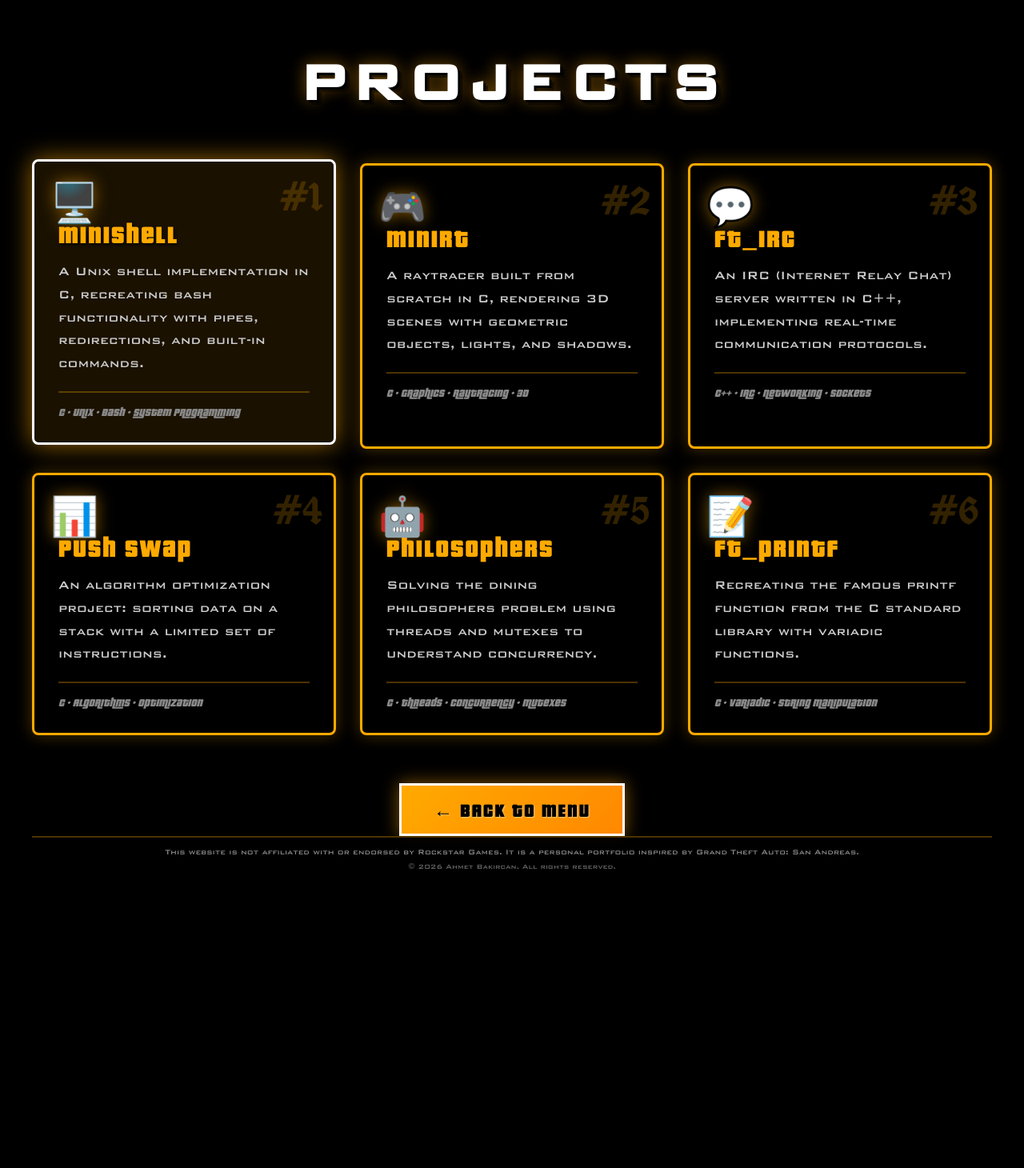
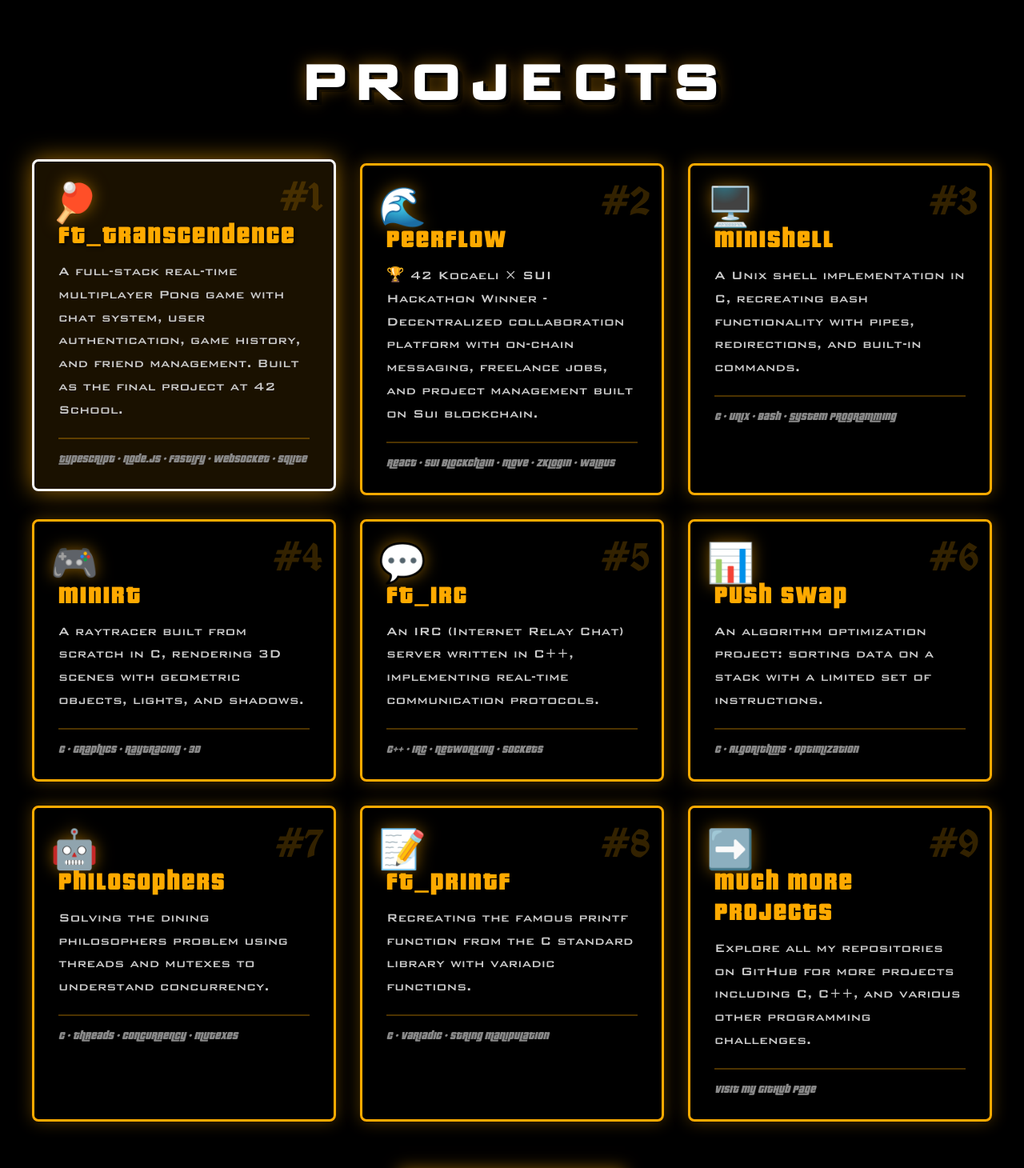
Before and after one commit to Myxoceph/Portfolio, a React (Vite) app in the folder srcs/: page /projects in a window 1280 px wide. Shown: the top 1460 px of the page at 80% size. Before the commit the page ends 1138 px from the top, so only its background shows below. Built offline with nearby package versions, Linux system fonts and the light colour scheme.

Commit message:
Enhance Projects page with new project entries and update GitHub URLs; clean up About page by removing commented code

```diff
--- a/srcs/src/pages/Projects.jsx
+++ b/srcs/src/pages/Projects.jsx
@@ -102,46 +102,67 @@ const Projects = () => {
 
   const projects = [
     {
+      title: 'ft_transcendence',
+      description: 'A full-stack real-time multiplayer Pong game with chat system, user authentication, game history, and friend management. Built as the final project at 42 School.',
+      tech: 'TypeScript • Node.js • Fastify • WebSocket • SQLite',
+      emoji: '🏓',
+      githubUrl: 'https://github.com/Myxoceph/ft_transcendence'
+    },
+    {
+      title: 'PeerFlow',
+      description: '🏆 42 Kocaeli × SUI Hackathon Winner - Decentralized collaboration platform with on-chain messaging, freelance jobs, and project management built on Sui blockchain.',
+      tech: 'React • Sui Blockchain • Move • zkLogin • Walrus',
+      emoji: '🌊',
+      githubUrl: 'https://github.com/Myxoceph/SUI-Hackathon'
+    },
+    {
       title: 'Minishell',
       description: 'A Unix shell implementation in C, recreating bash functionality with pipes, redirections, and built-in commands.',
       tech: 'C • Unix • Bash • System Programming',
       emoji: '🖥️',
-      githubUrl: 'https://github.com/myxoceph'
+      githubUrl: 'https://github.com/Myxoceph/minishell'
     },
     {
       title: 'MiniRT',
       description: 'A raytracer built from scratch in C, rendering 3D scenes with geometric objects, lights, and shadows.',
       tech: 'C • Graphics • Raytracing • 3D',
       emoji: '🎮',
-      githubUrl: 'https://github.com/myxoceph'
+      githubUrl: 'https://github.com/Myxoceph/42miniRT'
     },
     {
       title: 'ft_irc',
       description: 'An IRC (Internet Relay Chat) server written in C++, implementing real-time communication protocols.',
       tech: 'C++ • IRC • Networking • Sockets',
       emoji: '💬',
-      githubUrl: 'https://github.com/myxoceph'
+      githubUrl: 'https://github.com/Myxoceph/ft_irc'
     },
     {
       title: 'Push Swap',
       description: 'An algorithm optimization project: sorting data on a stack with a limited set of instructions.',
       tech: 'C • Algorithms • Optimization',
       emoji: '📊',
-      githubUrl: 'https://github.com/myxoceph'
+      githubUrl: 'https://github.com/Myxoceph/push_swap'
     },
     {
       title: 'Philosophers',
       description: 'Solving the dining philosophers problem using threads and mutexes to understand concurrency.',
       tech: 'C • Threads • Concurrency • Mutexes',
       emoji: '🤖',
-      githubUrl: 'https://github.com/myxoceph'
+      githubUrl: 'https://github.com/Myxoceph/Philosophers'
     },
     {
       title: 'ft_printf',
       description: 'Recreating the famous printf function from the C standard library with variadic functions.',
       tech: 'C • Variadic • String Manipulation',
       emoji: '📝',
-      githubUrl: 'https://github.com/myxoceph'
+      githubUrl: 'https://github.com/Myxoceph/ft_printf'
+    },
+    {
+      title: 'Much More Projects',
+      description: 'Explore all my repositories on GitHub for more projects including C, C++, and various other programming challenges.',
+      tech: 'Visit My GitHub Page',
+      emoji: '➡️',
+      githubUrl: 'https://github.com/Myxoceph'
     }
   ]
 
```
Also changed, not shown: srcs/src/App.jsx (+0 -8 lines), srcs/src/pages/About.jsx (+0 -13 lines).
